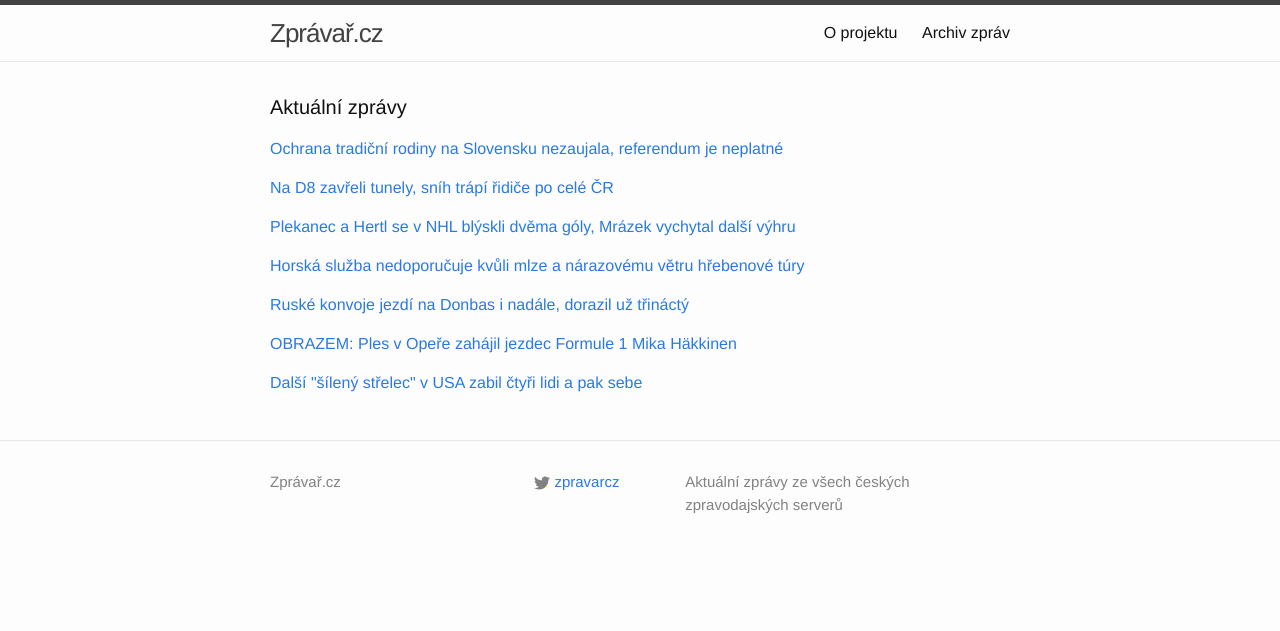
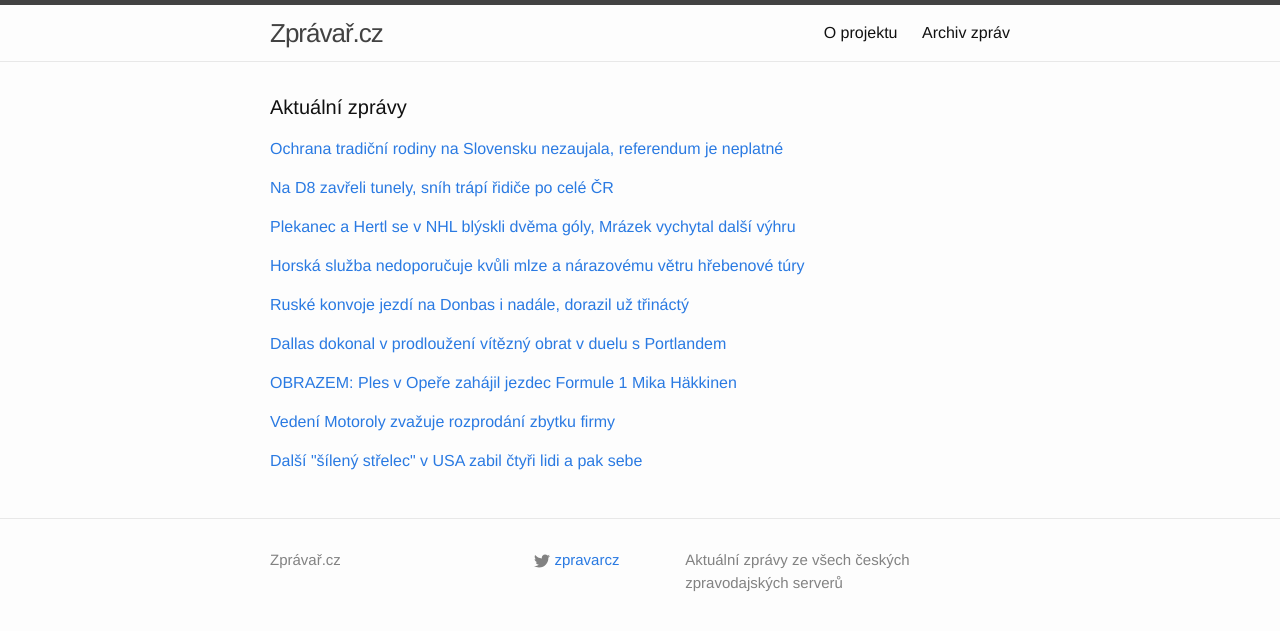
Before and after one commit to adliska/zpravar, a Jekyll site: the page built from index.html, in a window 1280 px wide. Shown: the top 631 px of the page. Built offline with Jekyll 4.4.1, drawn with Linux system fonts in a browser that asks for light colours.

Commit message:
zpravar news update

```diff
--- a/index.html
+++ b/index.html
@@ -52,15 +52,29 @@ layout: default
 <li><a href=http://www.lidovky.cz/do-donecku-a-luhanska-dorazil-konvoj-s-pomoci-celni-kontrolou-prosel-1jg-/zpravy-svet.aspx?c=A150208_091040_ln_zahranici_ele>Do Doněcku a Luhanska dorazil konvoj s pomocí, „celní kontrolou prošel“  - www.lidovky.cz</a></li>
 <li><a href=http://www.ceskenoviny.cz/zpravy/zpravy/do-oblasti-donbasu-dorazil-z-ruska-13-konvoj-s-pomoci/1178754>Do oblasti Donbasu dorazil z Ruska 13 konvoj s pomocí - www.ceskenoviny.cz</a></li>
 </ul>
-</div><p><a href="javascript:;" onclick="toggle_visibility('zpravy5')">OBRAZEM: Ples v Opeře zahájil jezdec Formule 1 Mika Häkkinen</a></p>
+</div><p><a href="javascript:;" onclick="toggle_visibility('zpravy5')">Dallas dokonal v prodloužení vítězný obrat v duelu s Portlandem</a></p>
 <div id="zpravy5" style="display:none">
+<ul>
+<li><a href=http://sport.idnes.cz/basketbakl-nba-0f9-/basket.aspx?c=A150208_102502_sport-basket_rou>Dallas dokonal v prodloužení vítězný obrat v duelu s Portlandem - sport.idnes.cz</a></li>
+<li><a href=http://sport.aktualne.cz/dallas-v-nba-dokonal-v-prodlouzeni-obrat-proti-portlandu/r~c760abc4af7211e49e4b0025900fea04/>Dallas v NBA dokonal v prodloužení obrat proti Portlandu - sport.aktualne.cz</a></li>
+<li><a href=http://www.denik.cz/ostatni_sport/neuveritelnou-stihaci-jizdu-dallasu-reziroval-nowitzki-golden-state-radilo-20150.html>Neuvěřitelnou stíhací jízdu Dallasu režíroval Nowitzki. Golden State řádilo - www.denik.cz</a></li>
+</ul>
+</div><p><a href="javascript:;" onclick="toggle_visibility('zpravy6')">OBRAZEM: Ples v Opeře zahájil jezdec Formule 1 Mika Häkkinen</a></p>
+<div id="zpravy6" style="display:none">
 <ul>
 <li><a href=http://www.tyden.cz/rubriky/relax/zabava/obrazem-ples-v-opere-zahajil-jezdec-formule-1-mika-hakkinen_332743.html>OBRAZEM: Ples v Opeře zahájil jezdec Formule 1 Mika Häkkinen - www.tyden.cz</a></li>
 <li><a href=http://www.denik.cz/z_domova/kombinezu-hakkinena-na-plese-v-opere-vydrazili-za-milion-korun-20150208.html>Kombinézu Miky Häkkinena na Plese v Opeře vydražili za milion korun - www.denik.cz</a></li>
 <li><a href=http://revue.idnes.cz/ples-v-opere-2015-prekvapila-hana-kynychova-i-pavlina-nemcova-poe-/lidicky.aspx?c=A150208_012831_lidicky_nh>Ples v Opeře: Kynychová přišla v body, Němcová vyvedla syna - revue.idnes.cz</a></li>
 </ul>
-</div><p><a href="javascript:;" onclick="toggle_visibility('zpravy6')">Další "šílený střelec" v USA zabil čtyři lidi a pak sebe</a></p>
-<div id="zpravy6" style="display:none">
+</div><p><a href="javascript:;" onclick="toggle_visibility('zpravy7')">Vedení Motoroly zvažuje rozprodání zbytku firmy</a></p>
+<div id="zpravy7" style="display:none">
+<ul>
+<li><a href=http://e-svet.e15.cz/it-byznys/vedeni-motoroly-zvazuje-rozprodani-zbytku-firmy-1160707>Vedení Motoroly zvažuje rozprodání zbytku firmy - e-svet.e15.cz</a></li>
+<li><a href=http://e-svet.e15.cz/it-byznys/vedeni-motoroly-zvazuje-rozprodani-zbytku-firmy-2-1160707>Vedení Motoroly zvažuje rozprodání zbytku firmy - e-svet.e15.cz</a></li>
+<li><a href=http://e-svet.e15.cz/it-byznys/vedeni-motoroly-zvazuje-rozprodani-zbytku-firmy-1160703>Vedení Motoroly zvažuje rozprodání zbytku firmy - e-svet.e15.cz</a></li>
+</ul>
+</div><p><a href="javascript:;" onclick="toggle_visibility('zpravy8')">Další "šílený střelec" v USA zabil čtyři lidi a pak sebe</a></p>
+<div id="zpravy8" style="display:none">
 <ul>
 <li><a href=http://zpravy.aktualne.cz/zahranici/dalsi-sileny-strelec-v-usa-zabil-ctyri-lidi-a-pak-sebe/r~e148aa50af6311e4a10c0025900fea04/>Další "šílený střelec" v USA zabil čtyři lidi a pak sebe - zpravy.aktualne.cz</a></li>
 <li><a href=http://www.ceskenoviny.cz/zpravy/zpravy/pri-strelbe-v-usa-zemrelo-pet-lidi-vcetne-strelce/1178737>Při střelbě v USA zemřelo pět lidí, včetně střelce - www.ceskenoviny.cz</a></li>
```
